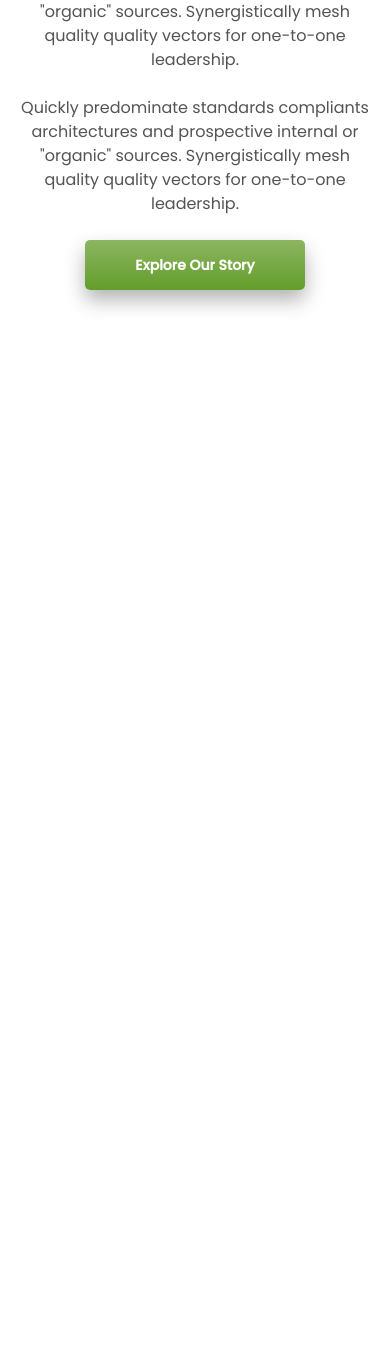
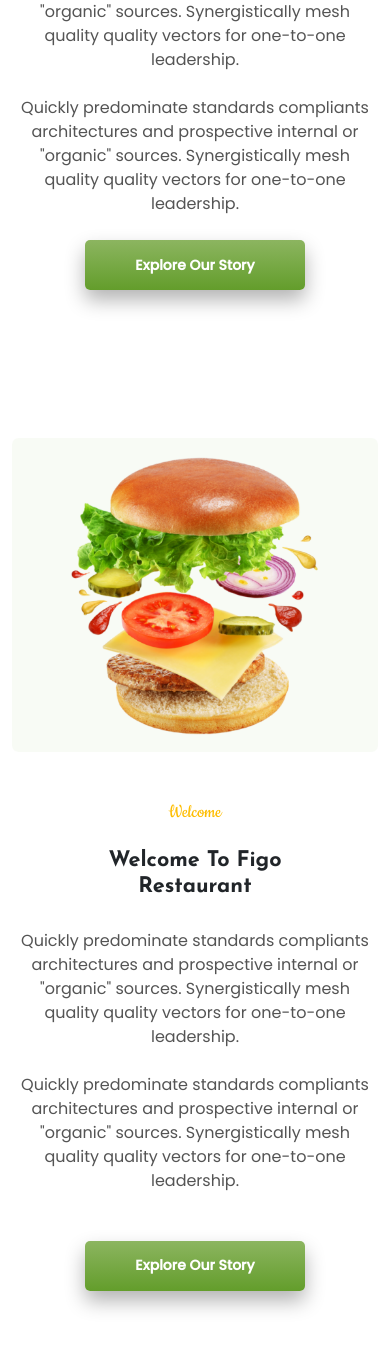
Before and after one commit to ayah1996/figo-landing-app, a React (Create React App) app: page / in a window 390 px wide. Shown: the part 1136-2484 px from the top of the page. Before the commit the page ends 1526 px from the top, so only its background shows below. Built offline with nearby package versions, Linux system fonts and the light colour scheme.

Commit message:
fix history responsive

```diff
--- a/src/App.js
+++ b/src/App.js
@@ -13,9 +13,9 @@ function App() {
     <>
       <Header />
       <AboutSection />
+      <HistorySection />
       {/*<ReasonSection />
       <BrowseSection />
-      <HistorySection />
       <TestimonialsSection />
       <NewsSection />
       <SubscribeSection />
--- a/src/Components/HistorySection/History.js
+++ b/src/Components/HistorySection/History.js
@@ -7,10 +7,10 @@ const HistorySection = () => {
   return (
     <>
       <Container>
-        <Row className="gx-5 text-center text-xl-start mb-section">
+        <Row className="gx-5 mb-section">
           <Col
-            xl={6}
-            className="order-2 order-xxl-1 align-self-center  mt-5 mt-xl-0"
+            lg={6}
+            className="order-2 order-lg-1  text-center text-lg-start align-self-center mt-5 mt-lg-0"
           >
             <h5 className="sub-heading">welcome</h5>
             <h3 className="heading">
@@ -26,11 +26,15 @@ const HistorySection = () => {
               prospective internal or "organic" sources. Synergistically mesh
               quality quality vectors for one-to-one leadership.
             </p>
-            <div className="aboutBtn mx-auto mx-xl-0">
+            <div className="aboutBtn mx-auto mx-lg-0">
               <CustomBtn text={"Explore Our Story"} />
             </div>
           </Col>
-          <Col xl={6} className="order-1 order-xxl-2 text-xl-end mt-5 mt-xl-0">
+          <Col
+            sm={8}
+            md={6}
+            className="order-1 order-xxl-2 mx-auto mx-lg-0 text-xl-end mt-5 mt-lg-0"
+          >
             <img src={HistoryImg} class="img-fluid" alt="figo" />
           </Col>
         </Row>
```
